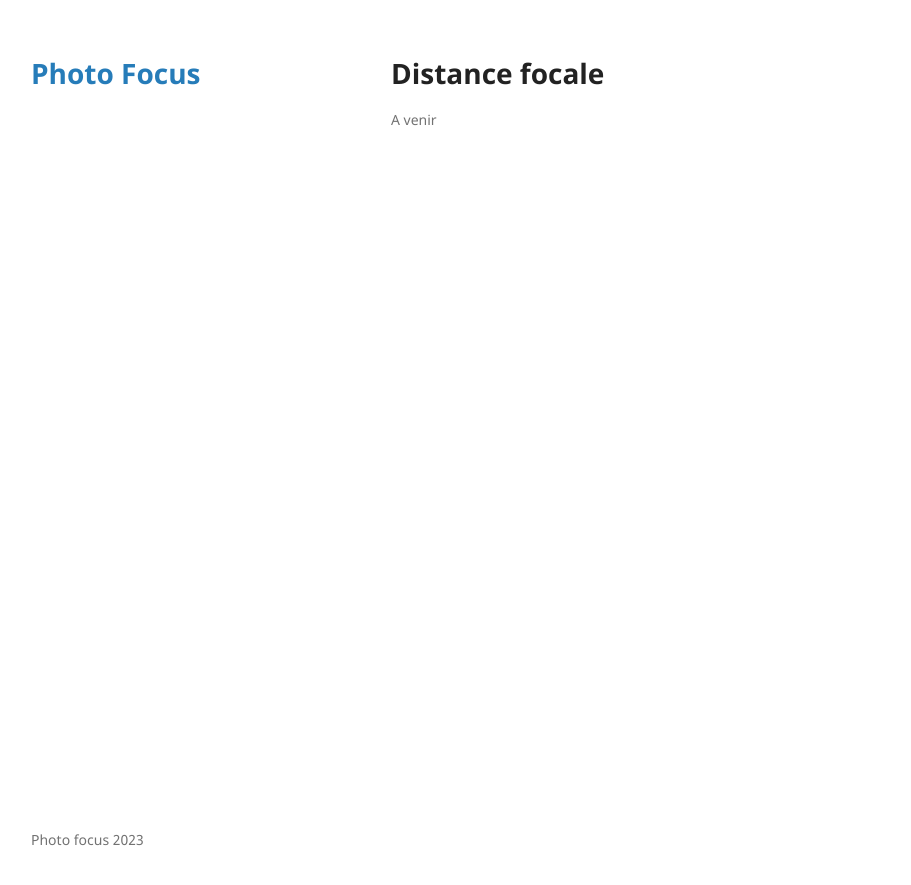
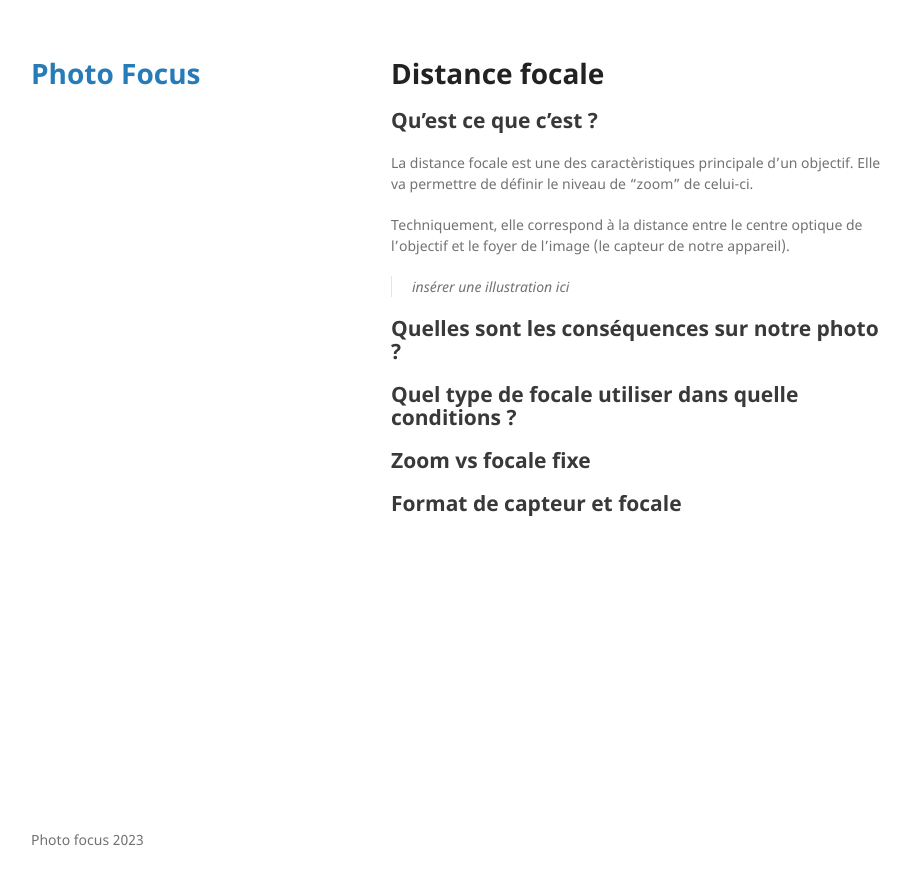
Before and after one commit to photofocusamance/site, a Jekyll site: the page built from fiches/focale.md, in a window 1280 px wide. Shown: the top 885 px of the page, without its empty margins (179-1090 px from the left). Built offline with Jekyll 4.4.1, drawn with Linux system fonts in a browser that asks for light colours; our own code applies the rules of GitHub Pages for plain Markdown files; a script that is not in the unit is left out; the repository's description, which GitHub fills in, is left out.

Commit message:
Début de rédaction fiche focale

```diff
--- a/fiches/focale.md
+++ b/fiches/focale.md
@@ -1,3 +1,18 @@
 # Distance focale
 
-A venir
+## Qu'est ce que c'est ?
+
+La distance focale est une des caractèristiques principale d'un objectif.
+Elle va permettre de définir le niveau de "zoom" de celui-ci.
+
+Techniquement, elle correspond à la distance entre le centre optique de l'objectif et le foyer de l'image (le capteur de notre appareil).
+
+> insérer une illustration ici
+
+## Quelles sont les conséquences sur notre photo ?
+
+## Quel type de focale utiliser dans quelle conditions ?
+
+## Zoom vs focale fixe
+
+## Format de capteur et focale
```
